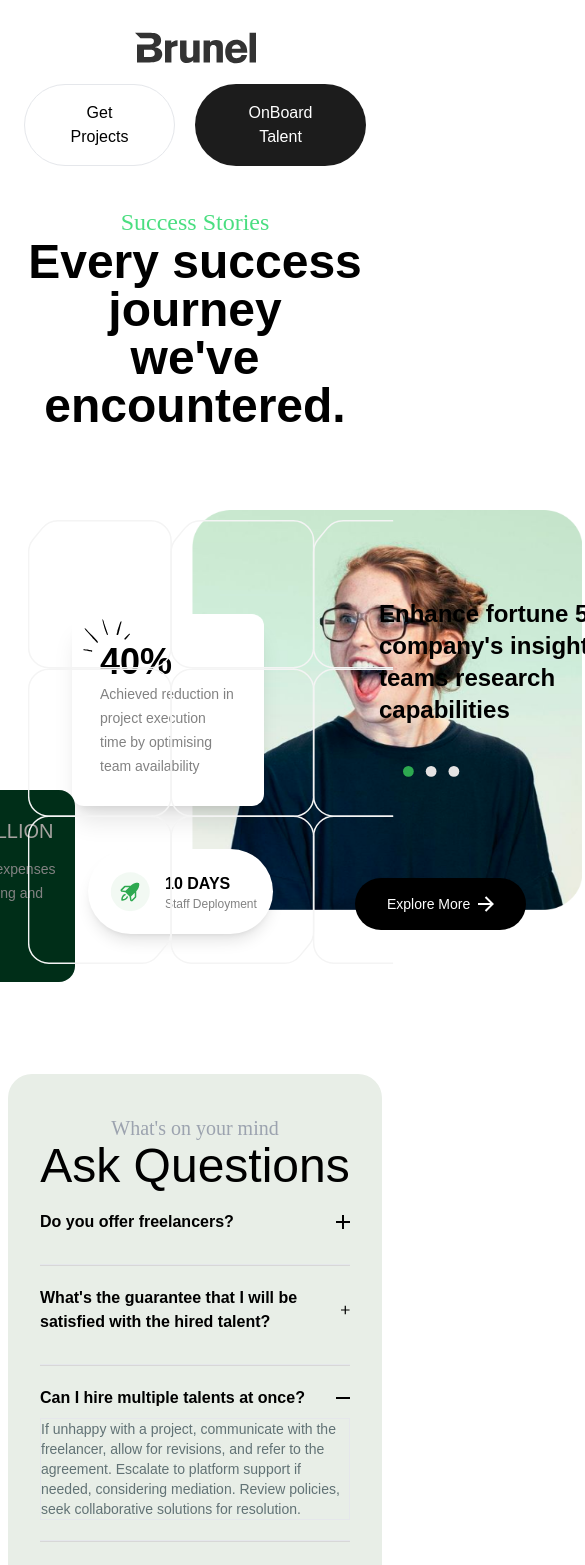
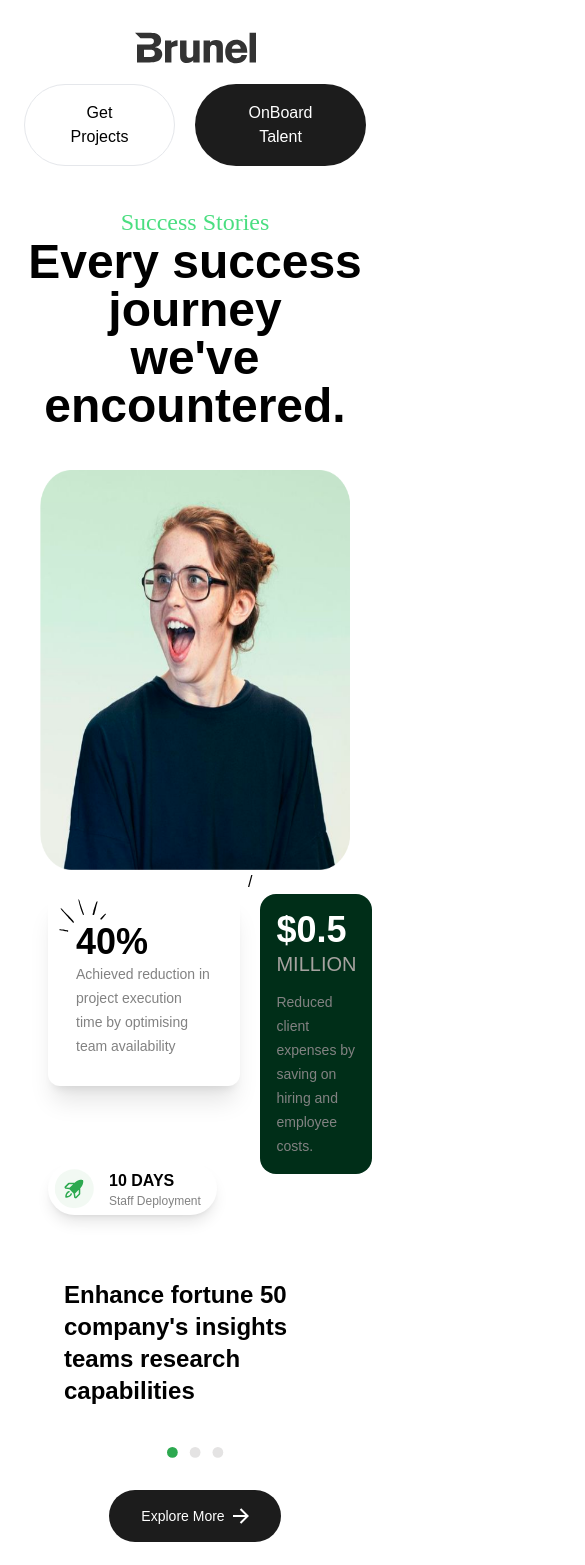
Before and after one commit to kpriyanshu2003/Brunel-Landing-Page, a React (Vite) app: page / in a window 390 px wide. Shown: the top 1565 px of the page, 585 px wide, since content can reach past the window. Built offline with nearby package versions, Linux system fonts and the light colour scheme.

Commit message:
Hero Section Fixed

```diff
--- a/src/components/Home/HeroImg.tsx
+++ b/src/components/Home/HeroImg.tsx
@@ -10,14 +10,14 @@ import Container from "../Container";
 
 function HeroImg() {
   return (
-    <div className="relative px-48 h-96">
+    <div className="relative md:px-48 px-10 md:h-96">
       <img
         src="/assets/hero-girl.png"
         alt="Hero"
-        className="w-[400px] h-[400px] absolute"
+        className="w-[400px] h-[400px] md:absolute"
       />
-
-      <div className="absolute top-20 left-16">
+      <div className="flex">
+        <div className="md:absolute top-20 left-16">
           <Container className="m-0 inline-block w-48 rounded-xl relative p-7 shadow-xl bg-white">
             <div className="absolute -top-8 -left-5 scale-75">
               <SplashIcon />
@@ -30,8 +30,19 @@ function HeroImg() {
             </span>
           </Container>
         </div>
-
-      <Container className="-bottom-16 left-20 m-0 inline-flex items-center rounded-full gap-2 p-0 pr-4 shadow-lg absolute bg-white">
+        /
+        <Container className="m-0 rounded-2xl bg-[#002E18] aspect-square inline-block w-48 md:absolute -bottom-28 left-96 md:translate-x-10">
+          <span className="text-white font-semibold text-4xl">$0.5</span>
+          <span className="text-[#A6A3A0] text-xl mb-3 inline-block">
+            MILLION
+          </span>
+          <br />
+          <span className="text-[#828282] text-sm">
+            Reduced client expenses by saving on hiring and employee costs.
+          </span>
+        </Container>
+      </div>
+      <Container className="-mt-16 -bottom-16 left-20 m-0 inline-flex items-center rounded-full gap-2 py-0 px-0 pr-4 shadow-lg md:absolute bg-white">
         <div className="scale-75">
           <RocketIcon />
         </div>
@@ -40,33 +51,24 @@ function HeroImg() {
           <div className="text-[#828282] text-xs">Staff Deployment</div>
         </div>
       </Container>
-
-      <Container className="m-0 rounded-2xl bg-[#002E18] aspect-square inline-block w-48 absolute -bottom-28 left-1/2 -translate-x-80">
-        <span className="text-white font-semibold text-4xl">$0.5</span>{" "}
-        <span className="text-[#A6A3A0] text-xl mb-3 inline-block">
-          MILLION
-        </span>
-        <br />
-        <span className="text-[#828282] text-sm">
-          Reduced client expenses by saving on hiring and employee costs.
-        </span>
+      <div className="md:absolute left-1/2 md:translate-x-40 top-1/2 md:-translate-y-36 z-10">
+        <Container className="m-0 inline-block md:w-72 font-semibold text-2xl">
+          Enhance fortune 50 company's insights teams research capabilities
         </Container>
-
-      <Button className="mt-8 bg-black text-white flex gap-2 text-sm absolute left-1/2 translate-x-40 top-1/2 translate-y-36 z-10 ">
+        <div className="md:absolute left-12 grid place-items-center">
+          <Dots />
+        </div>
+      </div>
+      <div className="grid place-items-center">
+        <Button
+          variant="primary"
+          className="mt-8 flex gap-2 text-sm md:absolute left-1/2 md:translate-x-40 top-1/2 md:translate-y-36 z-10 "
+        >
           Explore More <RightArrow />
         </Button>
-
-      <div className="scale-75 absolute -right-16 -top-16 z-0">
+      </div>
+      <div className="scale-75 md:absolute -right-16 -top-16 -z-10 hidden md:block">
         <Grid />
-      </div>
-
-      <div className="absolute left-1/2 translate-x-40 top-1/2 -translate-y-36 z-10">
-        <Container className="m-0 inline-block w-72 font-semibold text-2xl relative">
-          Enhance fortune 50 company's insights teams research capabilities
-        </Container>
-        <div className="absolute left-12">
-          <Dots />
-        </div>
       </div>
     </div>
   );
--- a/src/components/Home/HeroSection.tsx
+++ b/src/components/Home/HeroSection.tsx
@@ -3,13 +3,13 @@ import HeroImg from "./HeroImg";
 
 export function HeroSection() {
   return (
-    <div className="relative h-screen">
+    <div className="relative md:h-screen">
       <HeadContent
         subtitle="Success Stories"
         title1="Every success journey"
         title2="we've encountered."
       />
-      <div className="mt-20">
+      <div className="mt-10 md:mt-20">
         <HeroImg />
       </div>
     </div>
--- a/src/components/Home/HomeAccordian.tsx
+++ b/src/components/Home/HomeAccordian.tsx
@@ -47,7 +47,7 @@ function HomeAccordianItem({
       </div>
 
       <div
-        className={`text-[#617275] transition-all ease-in-out duration-300 text-sm border my-2 ${
+        className={`text-[#617275]  text-sm border my-2 ${
           isOpen ? "h-full opacity-100" : "h-0 opacity-0"
         }`}
       >
--- a/src/components/NavBar.tsx
+++ b/src/components/NavBar.tsx
@@ -17,7 +17,7 @@ function NavBar() {
         <img src="/logo.svg" alt="Logo" />
       </Link>
       {location === "/" && (
-        <div className="flex gap-5 mt-5 md:mt-0">
+        <div className="flex gap-5 mt-5 md:mt-0 justify-center">
           <Button
             variant="secondary"
             onClick={() => (window.location.href = "/register")}
@@ -28,10 +28,7 @@ function NavBar() {
         </div>
       )}
       {location === "/register" && (
-        <Link
-          to="/"
-          className="p-4 border rounded-full cursor-pointer"
-        >
+        <Link to="/" className="p-4 border rounded-full cursor-pointer">
           <CloseIcon />
         </Link>
       )}
```
Lines whose indentation alone changed are shown as unchanged.
